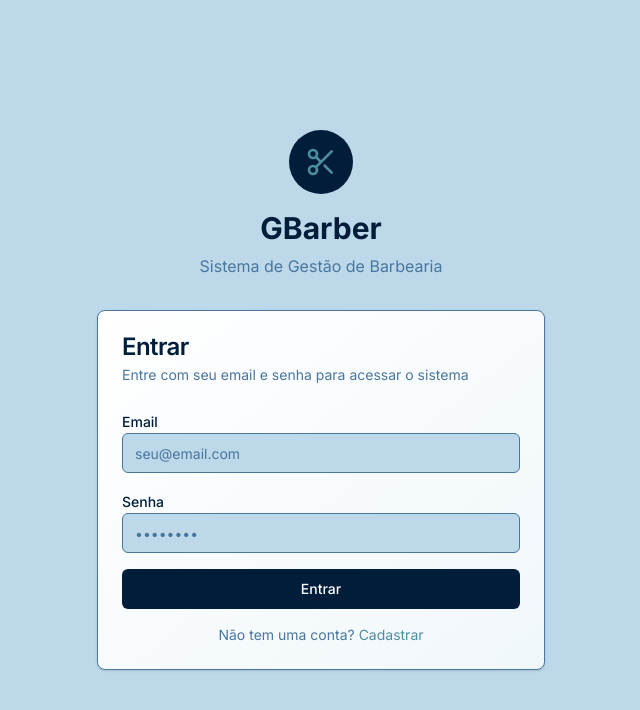
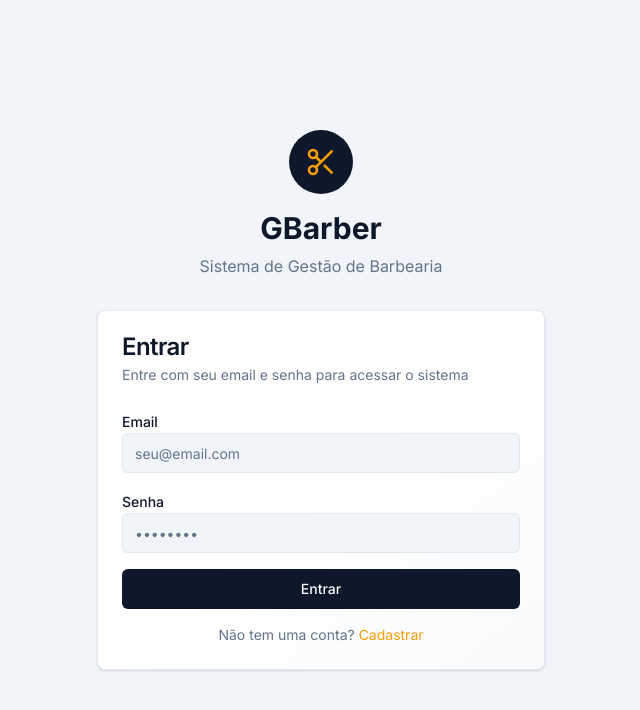
Before and after one commit to butyel/gbarber, a Next.js app: page /login in a window 1280 px wide. Shown: the top 710 px of the page, without its empty margins (319-959 px from the left). Built offline with nearby package versions, Linux system fonts and the light colour scheme; no server answers.

Commit message:
revert: retornar cores anteriores

```diff
--- a/src/app/globals.css
+++ b/src/app/globals.css
@@ -1,27 +1,27 @@
 @import "tailwindcss";
 
 @theme inline {
-  --color-background: #BDD8E9;
-  --color-foreground: #001D39;
+  --color-background: #F1F5F9;
+  --color-foreground: #0F172A;
   --color-card: #FFFFFF;
-  --color-card-foreground: #001D39;
+  --color-card-foreground: #0F172A;
   --color-popover: #FFFFFF;
-  --color-popover-foreground: #001D39;
-  --color-primary: #001D39;
-  --color-primary-foreground: #FFFFFF;
-  --color-secondary: #0A4174;
-  --color-secondary-foreground: #FFFFFF;
-  --color-muted: #49769F;
-  --color-muted-foreground: #49769F;
-  --color-accent: #4E8EA2;
-  --color-accent-foreground: #FFFFFF;
+  --color-popover-foreground: #0F172A;
+  --color-primary: #0F172A;
+  --color-primary-foreground: #F8FAFC;
+  --color-secondary: #1E293B;
+  --color-secondary-foreground: #F8FAFC;
+  --color-muted: #64748B;
+  --color-muted-foreground: #64748B;
+  --color-accent: #F59E0B;
+  --color-accent-foreground: #0F172A;
   --color-destructive: #EF4444;
   --color-destructive-foreground: #FFFFFF;
-  --color-border: #49769F;
-  --color-input: #49769F;
-  --color-ring: #6EA2B3;
+  --color-border: #E2E8F0;
+  --color-input: #E2E8F0;
+  --color-ring: #F59E0B;
   --color-success: #22C55E;
-  --color-info: #7BBDE8;
+  --color-info: #3B82F6;
 
   --font-sans: var(--font-geist-sans);
 }
--- a/src/components/ui/card.tsx
+++ b/src/components/ui/card.tsx
@@ -8,7 +8,7 @@
   <div
     ref={ref}
     className={cn(
-      "rounded-lg border bg-card text-card-foreground shadow-sm transition-all duration-300 hover:shadow-lg hover:-translate-y-0.5 bg-gradient-to-br from-white to-[#F0F7FB]",
+      "rounded-lg border bg-card text-card-foreground shadow-sm transition-all duration-300 hover:shadow-lg hover:-translate-y-0.5 bg-gradient-to-br from-white via-white to-slate-50",
       className
     )}
     {...props}
```
